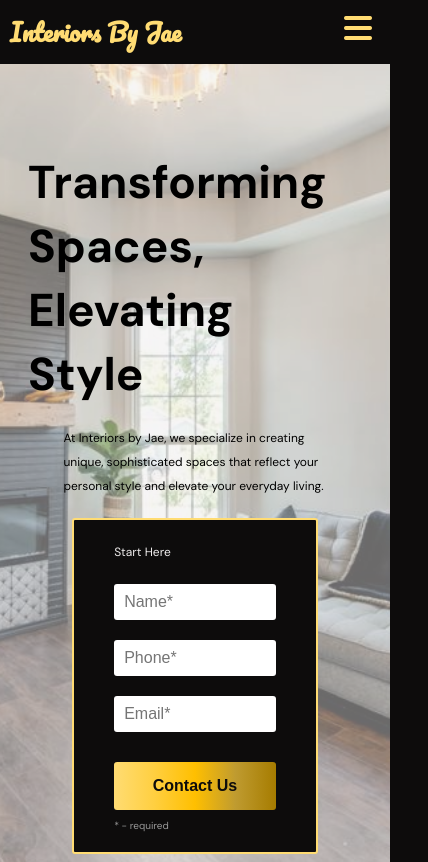
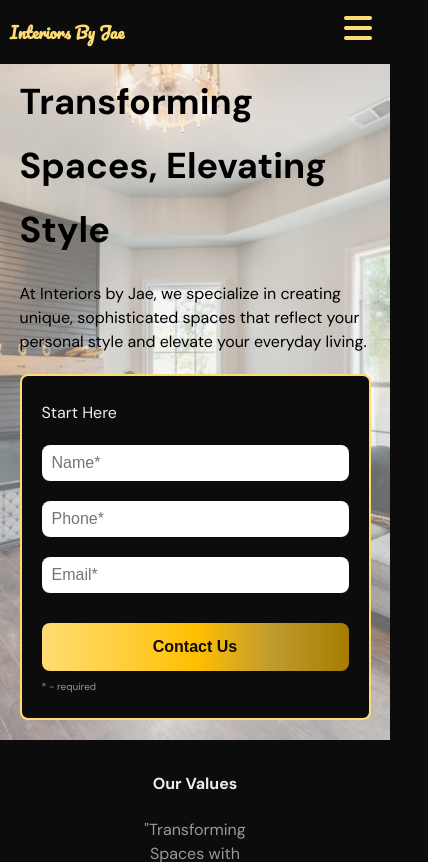
Before and after one commit to justinlamarr1992/InteriorsByJae, a plain HTML site: page index.html in a window 390 px wide. Shown: the top 862 px of the page, 428 px wide, since content can reach past the window. Drawn offline with nearby package versions, Linux system fonts and the light colour scheme; some packages are replaced by stand-ins of ours.

Commit message:
Mobile starting

```diff
--- a/style.css
+++ b/style.css
@@ -83,7 +83,7 @@
     --mpad: 10px 0;
 
     /* Border Radius */
-    --brad: 3px;
+    --brad: 8px;
     /* Container Padding */
     --b-padding: 25px 50px;
     --m-padding: 25px 20px;
@@ -1736,11 +1736,7 @@ body {
         align-self: center;
         flex-direction: column;
         align-items: center;
-    }
-
-    .foot-second {
-        justify-self: center;
-
+        justify-self: center;
     }
 
     .footer-info-word {
@@ -1752,37 +1748,6 @@ body {
         align-self: center;
     }
 
-
-    /* .footer-disclaimer {
-    margin: 0;
-}
-
-
-
-.footer-info-word {
-    align-self: flex-start;
-    justify-self: center;
-    color: var(--qua-t);
-}
-
-.foot-third {
-    align-self: flex-end;
-    display: flex;
-    flex-direction: column;
-    align-items: center;
-}
-
-.footer-image {
-    width: 100px;
-}
-
-.justappin {
-    text-decoration: none;
-    color: var(--qua-t);
-    text-align: center;
-} */
-
-
 }
 
 /* Mobile Landscape */
@@ -1790,6 +1755,24 @@ body {
 
 /* Mobile */
 @media screen and (max-width: 480px) {
+    h1 {
+        font-size: var(--mh2);
+    }
+
+    h2 {
+        font-size: var(--mh3);
+    }
+
+    h3 {
+        font-size: var(--mh4);
+    }
+
+
+
+    h5 {
+        font-size: var(--mh4);
+    }
+
     .modal-header h2 {}
 
     .modal-body h5 {
@@ -1809,15 +1792,25 @@ body {
         margin: 0 0;
     }
 
+    #hero {
+        padding-top: 50px;
+        grid-template-rows: var(--mrow);
+    }
+
     /* Hero Section */
     .hero-container {
         grid-template-rows: 275px auto 25px;
+        align-items: flex-start;
         /* grid-template-rows: 25% 50% 25%; */
     }
 
+    .hero-left,
+    .hero-right {
+        width: 100%;
+    }
+
     .hero-title {
-        align-self: end;
-        justify-self: center;
+        align-self: flex-start;
         text-align: left;
     }
 
@@ -1827,15 +1820,8 @@ body {
         text-align: left;
     }
 
-    .hero-cta-anchor {
-        align-self: start;
-        justify-self: start;
-    }
-
-    .glare-circle {
-        width: 80%;
-        height: 50%;
-    }
+    .hero-cta {
+        padding: var(--m-padding);
 
         /* About Section */
         .about-container {
```
Lines whose indentation alone changed are shown as unchanged.
